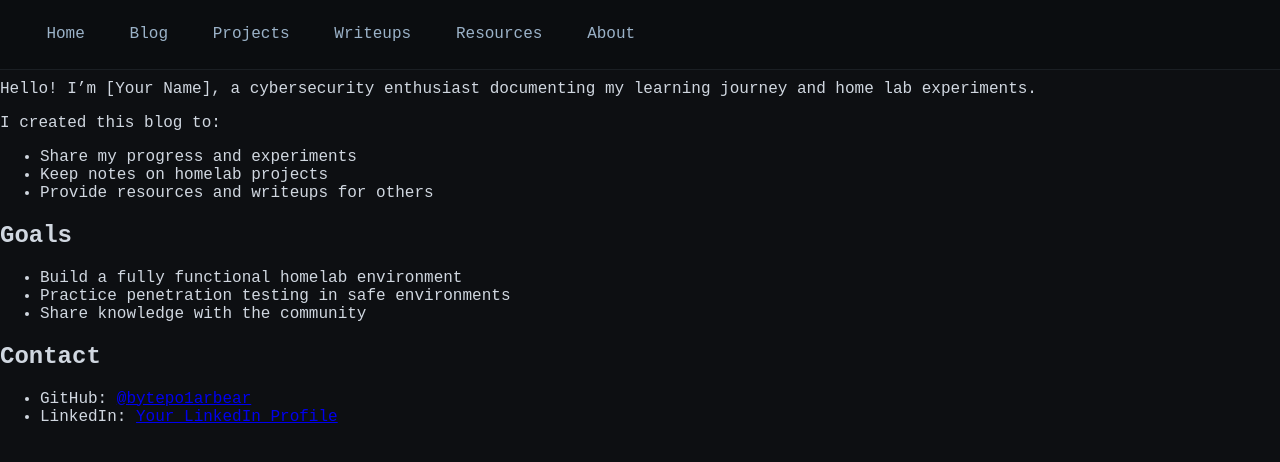
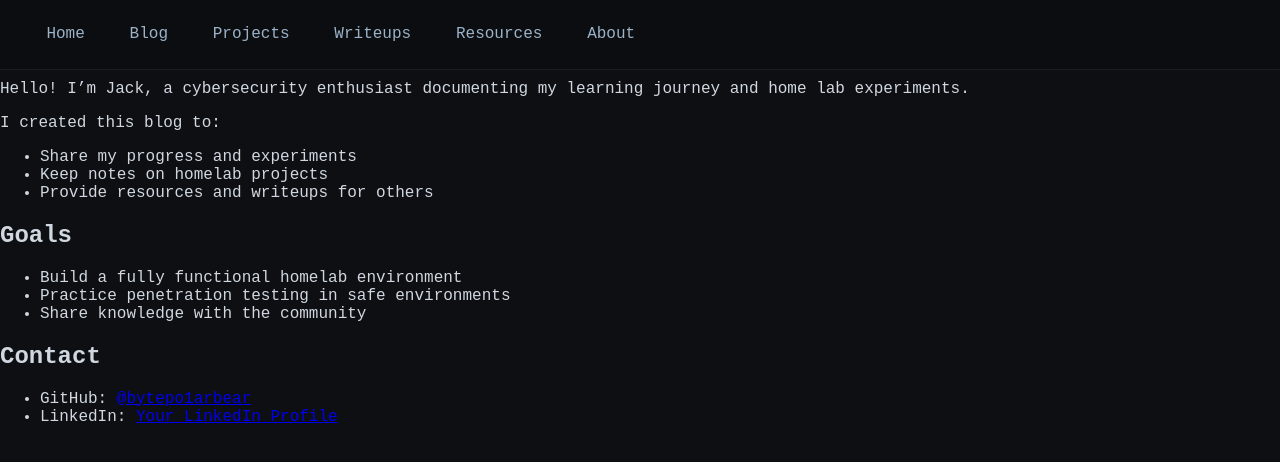
Before and after one commit to bytepo1arbear/cybersecurityblog, a Jekyll site: the page built from aboutme.md, in a window 1280 px wide. Shown: the top 462 px of the page. Built offline with Jekyll 4.4.1, drawn with Linux system fonts in a browser that asks for light colours.

Commit message:
Update aboutme.md

```diff
--- a/aboutme.md
+++ b/aboutme.md
@@ -6,7 +6,7 @@ permalink: /about/
 
 # About Me
 
-Hello! I'm [Your Name], a cybersecurity enthusiast documenting my learning journey and home lab experiments.
+Hello! I'm Jack, a cybersecurity enthusiast documenting my learning journey and home lab experiments.
 
 I created this blog to:
 - Share my progress and experiments
```
